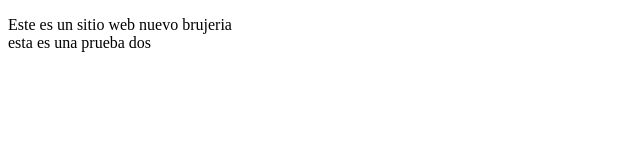
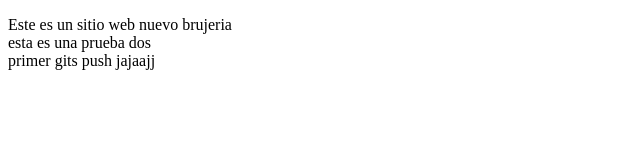
Before and after one commit to DavalosMariana/proyectoDemoCursoPrework, a plain HTML site: page index.html in a window 1280 px wide. Shown: the whole page, without its empty margins (0-640 px from the left). Drawn offline with Linux system fonts and the light colour scheme.

Commit message:
Agregue mensaje de push

```diff
--- a/index.html
+++ b/index.html
@@ -12,6 +12,8 @@
         brujeria
         <br>
         esta es una prueba dos
+        <br>
+        primer gits push jajaajj
     </p>
 </body>
 </html>
```
